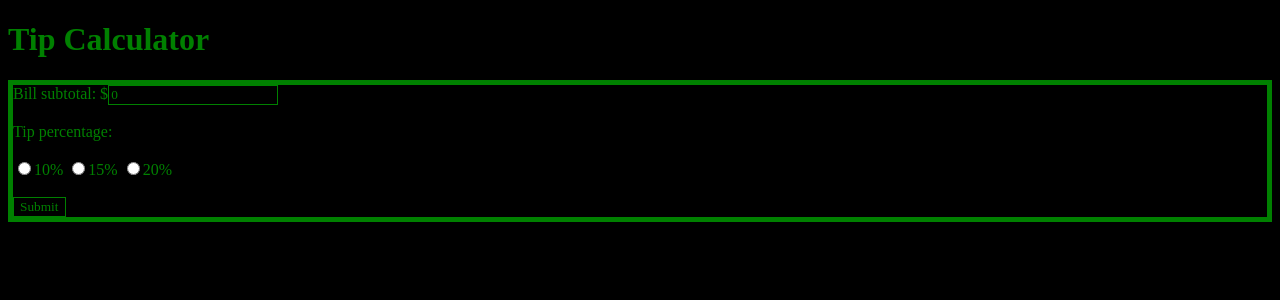
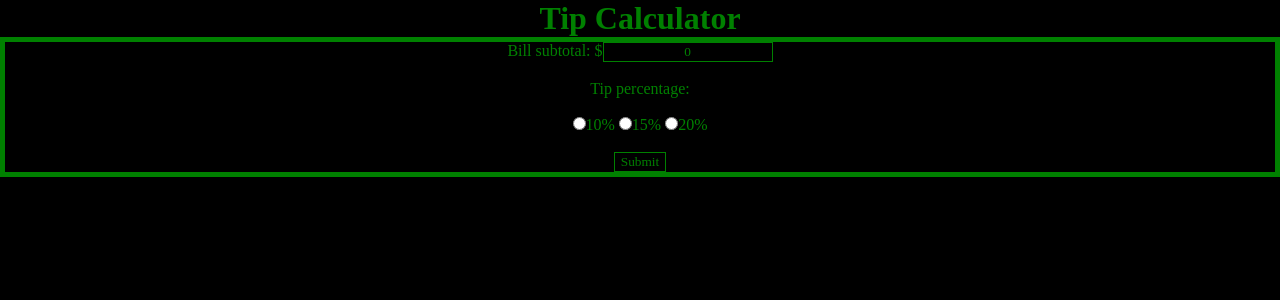
Before and after one commit to robly78746/tipCalculator, a PHP site: page / in a window 1280 px wide. Shown: the top 300 px of the page. Run offline with PHP 8.4, Linux system fonts and the light colour scheme.

Commit message:
center aligned

```diff
--- a/tipCalculator.css
+++ b/tipCalculator.css
@@ -10,7 +10,6 @@ p {
 }
 
 input {
-	background-color: black;
 	border-style: solid;
 	border-color: green;
 	border-width: 1px;
@@ -20,4 +19,6 @@ p, form, h1, body, input, textarea{
 	font-family: "Lucida Sans Typewriter";
 	color: green;
 	background-color: black;
+	margin: auto;
+	text-align: center;
 }
```
